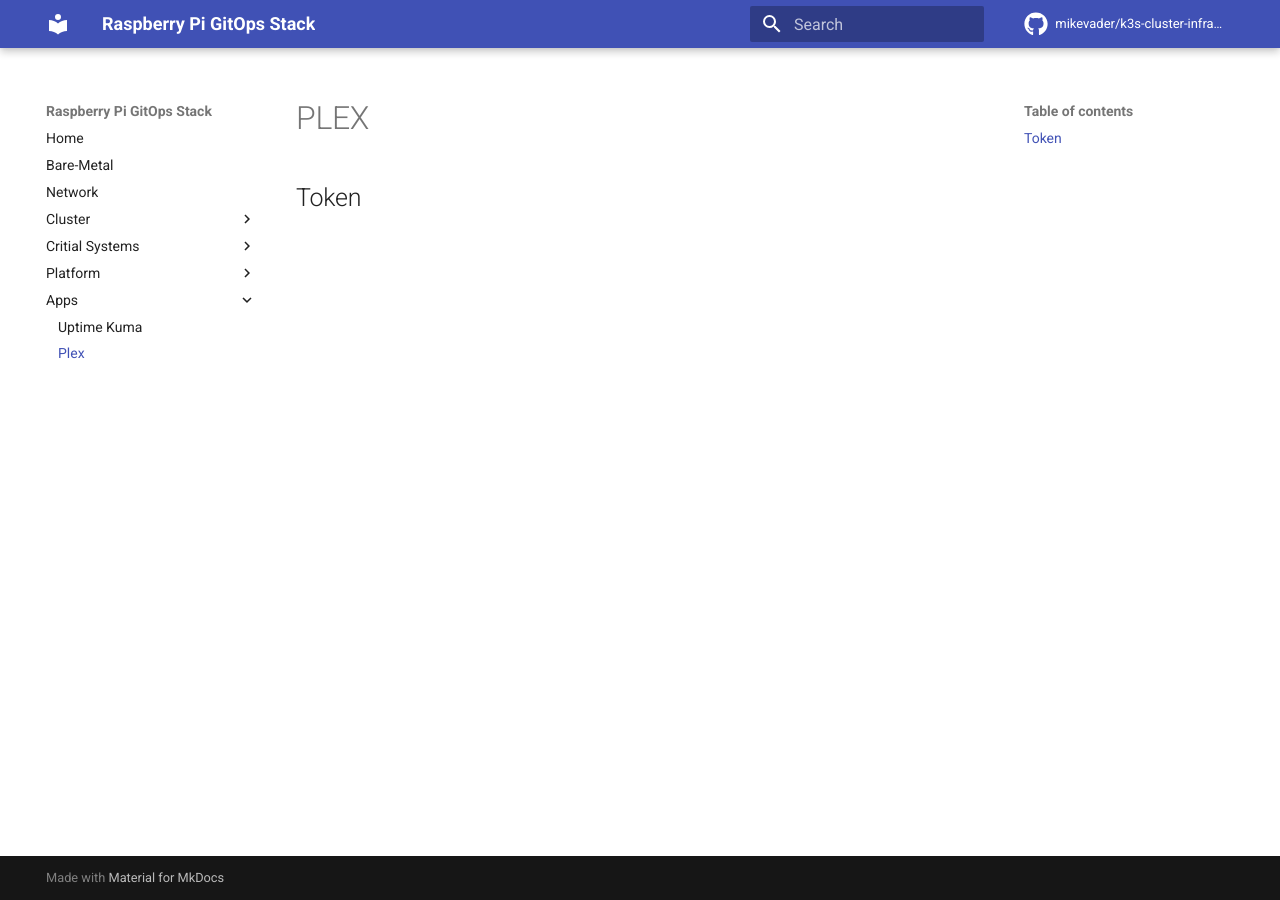
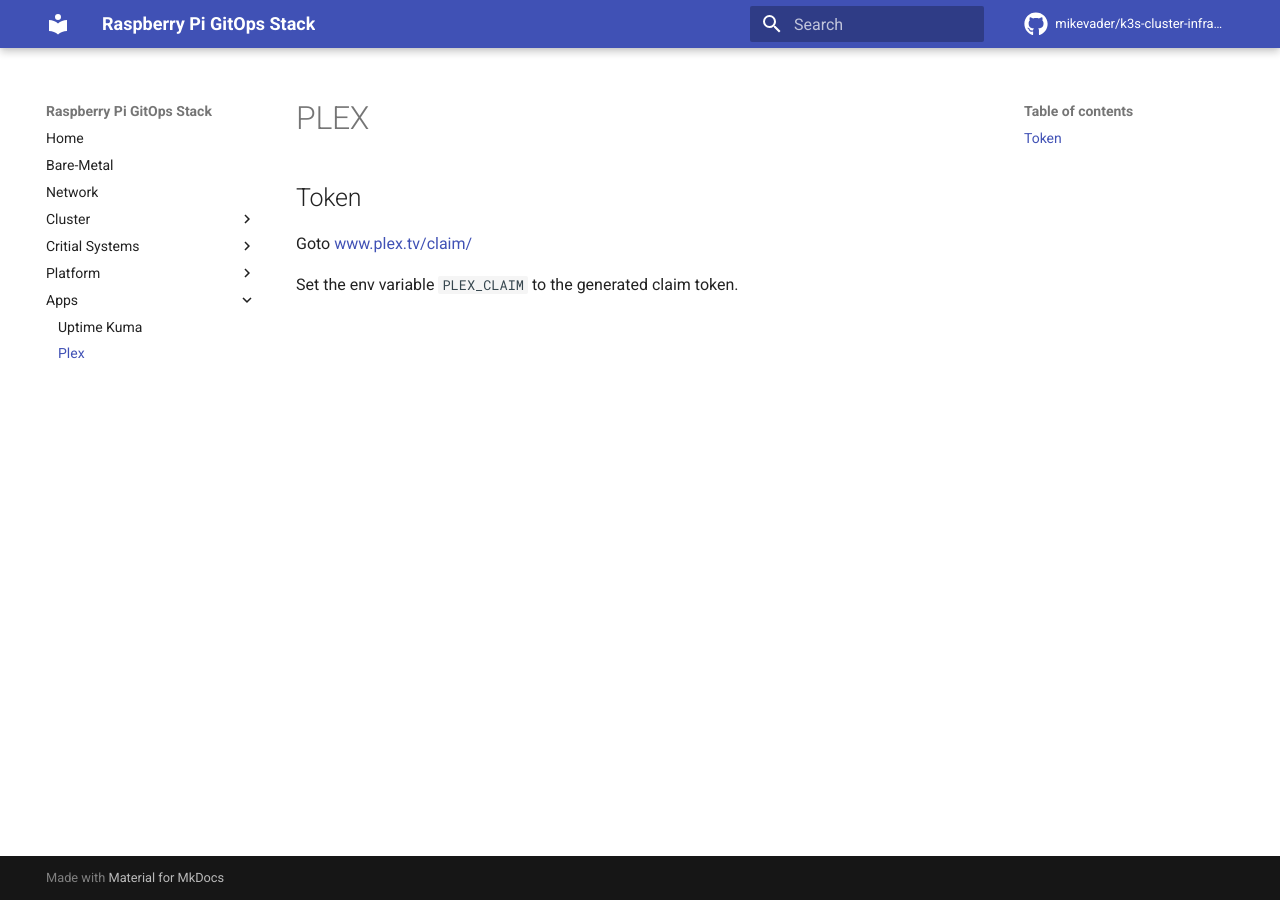
Before and after one commit to mikevader/k3s-cluster-infra-apps, an MkDocs documentation site: the page built from docs/plex.md, in a window 1280 px wide. Built offline with MkDocs 1.6.1 and Material for MkDocs 9.7.7, drawn with Linux system fonts in a browser that asks for light colours; comment, search, counter and statistics services are not loaded.

Commit message:
Add claim token

```diff
--- a/docs/plex.md
+++ b/docs/plex.md
@@ -1,3 +1,7 @@
 # PLEX
 
 ## Token
+
+Goto [www.plex.tv/claim/](https://www.plex.tv/claim/)
+
+Set the env variable `PLEX_CLAIM` to the generated claim token.
```
Also changed, not shown: 1 other file.
